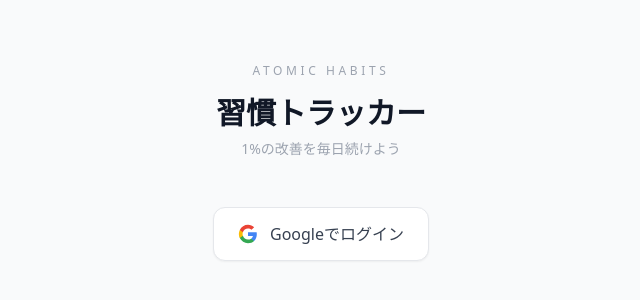
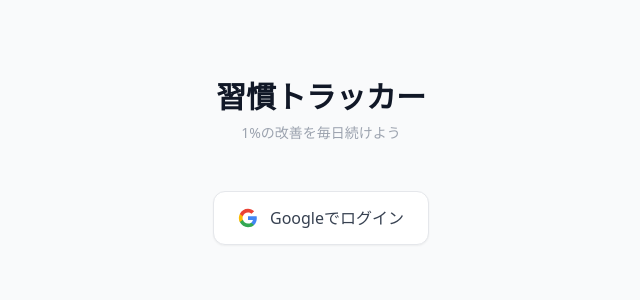
Before and after one commit to Ryosuke-Ha/habit-tracker, a Next.js app in the folder frontend/: page /login in a window 1280 px wide. Shown: the part 190-490 px from the top of the page, without its empty margins (319-959 px from the left). Built offline with nearby package versions, Linux system fonts and the light colour scheme; no server answers.

Commit message:
fix: ログイン画面から「Atomic Habits」テキストを削除

```diff
--- a/frontend/app/login/page.tsx
+++ b/frontend/app/login/page.tsx
@@ -22,9 +22,6 @@ export default function LoginPage() {
 
   return (
     <main className="flex flex-col items-center justify-center min-h-[80vh] text-center">
-      <p className="text-xs tracking-[0.3em] text-gray-400 uppercase mb-4">
-        Atomic Habits
-      </p>
       <h1 className="text-3xl font-bold text-gray-900 mb-2">習慣トラッカー</h1>
       <p className="text-gray-400 text-sm mb-12">1%の改善を毎日続けよう</p>
 
```
